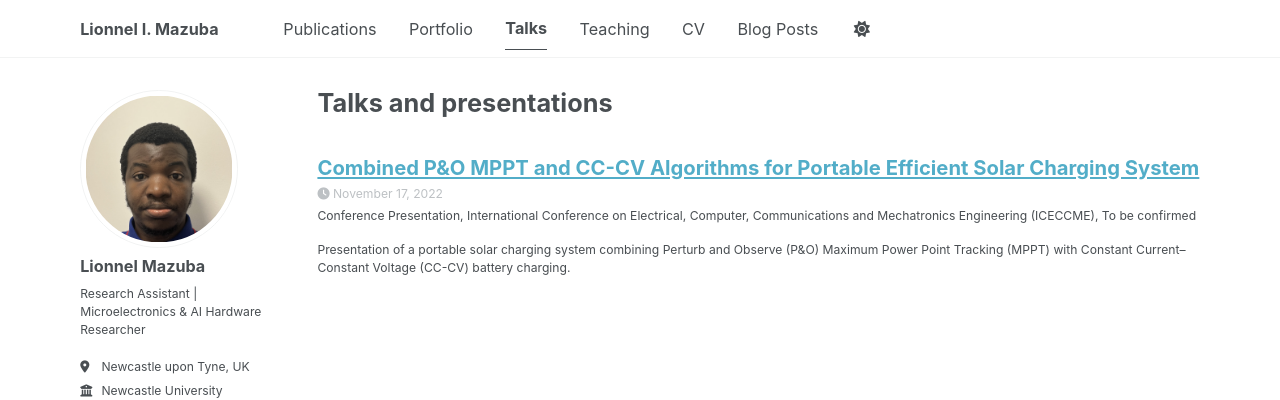
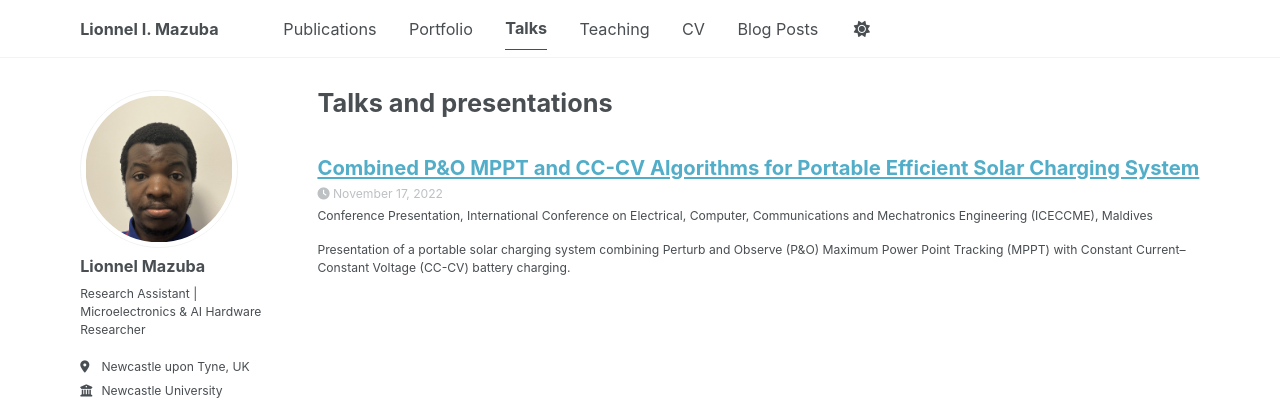
Before and after one commit to maz-git-design/academic-portfolio, a Jekyll site: the page built from _pages/talks.html, in a window 1280 px wide. Shown: the top 400 px of the page. Built offline with Jekyll 4.4.1, drawn with Linux system fonts in a browser that asks for light colours; a script bundle is joined from its source files by our own code; a style sheet for code colours, icons or effects is not loaded.

Commit message:
modify talks

```diff
--- a/_talks/2022-iceccme-solar-charging.md
+++ b/_talks/2022-iceccme-solar-charging.md
@@ -1,30 +1,27 @@
 ---
-title: "Combined P&O MPPT and CC-CV Algorithms for Portable Efficient Solar Charging System"
+title: 'Combined P&O MPPT and CC-CV Algorithms for Portable Efficient Solar Charging System'
 collection: talks
-type: "Conference Presentation"
+type: 'Conference Presentation'
 permalink: /talks/2022-iceccme-solar-charging
-venue: "International Conference on Electrical, Computer, Communications and Mechatronics Engineering (ICECCME)"
+venue: 'International Conference on Electrical, Computer, Communications and Mechatronics Engineering (ICECCME)'
 date: 2022-11-17
-location: "To be confirmed"
+location: 'Maldives'
 ---
 
 Presentation of a portable solar charging system combining Perturb and Observe (P&O) Maximum Power Point Tracking (MPPT) with Constant Current–Constant Voltage (CC-CV) battery charging.
 
-Overview
-======
+# Overview
 
 The research investigates the integration of MPPT and battery charging control algorithms to improve the efficiency of portable solar-powered charging systems.
 
-Key Topics
-======
+# Key Topics
 
-* Photovoltaic energy conversion
-* Maximum Power Point Tracking (MPPT)
-* Perturb and Observe (P&O) algorithm
-* Constant Current–Constant Voltage (CC-CV) charging
-* Energy-efficient power management
+- Photovoltaic energy conversion
+- Maximum Power Point Tracking (MPPT)
+- Perturb and Observe (P&O) algorithm
+- Constant Current–Constant Voltage (CC-CV) charging
+- Energy-efficient power management
 
-Research Contribution
-======
+# Research Contribution
 
 Design and evaluation of a combined control approach for efficient solar energy harvesting and battery charging.
```
